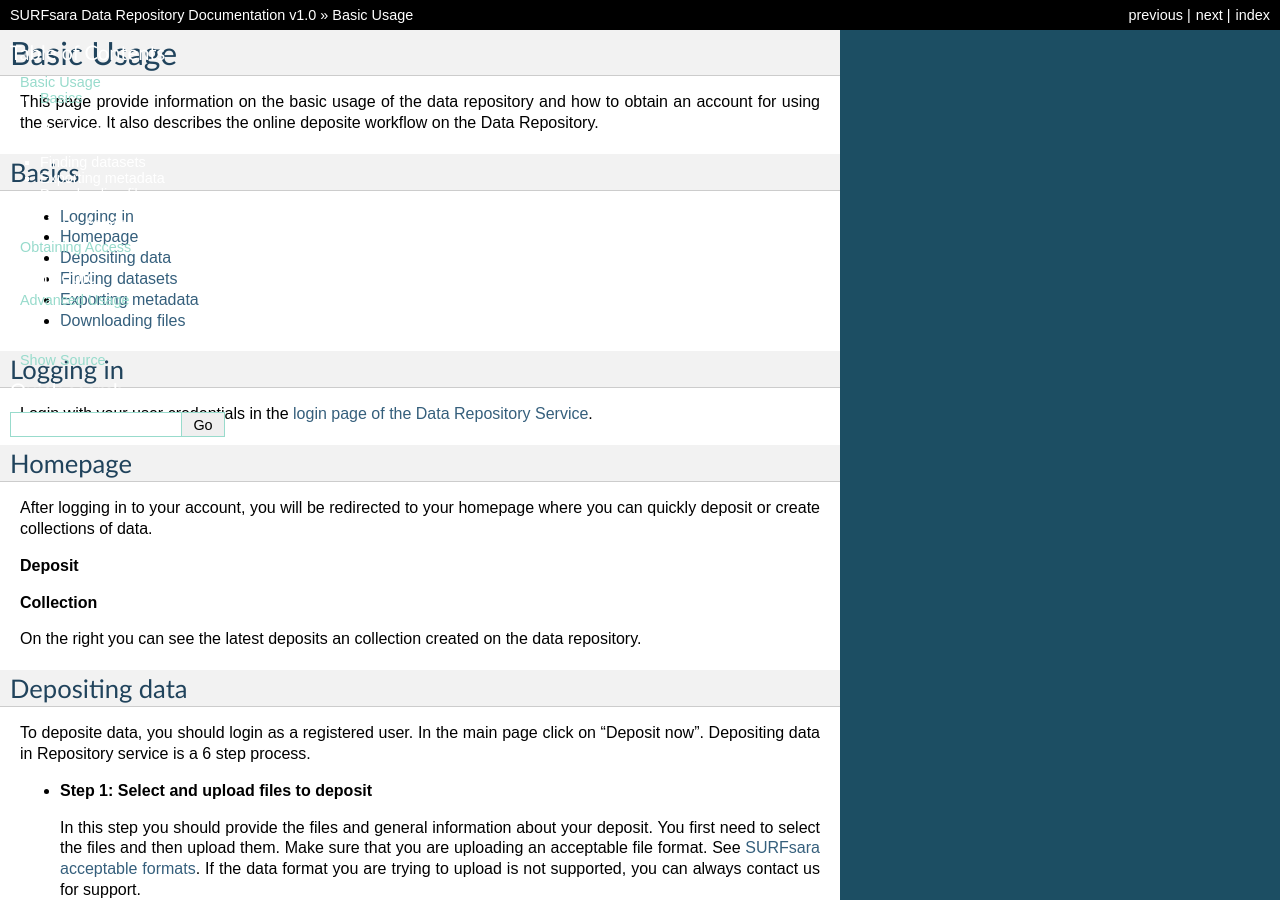
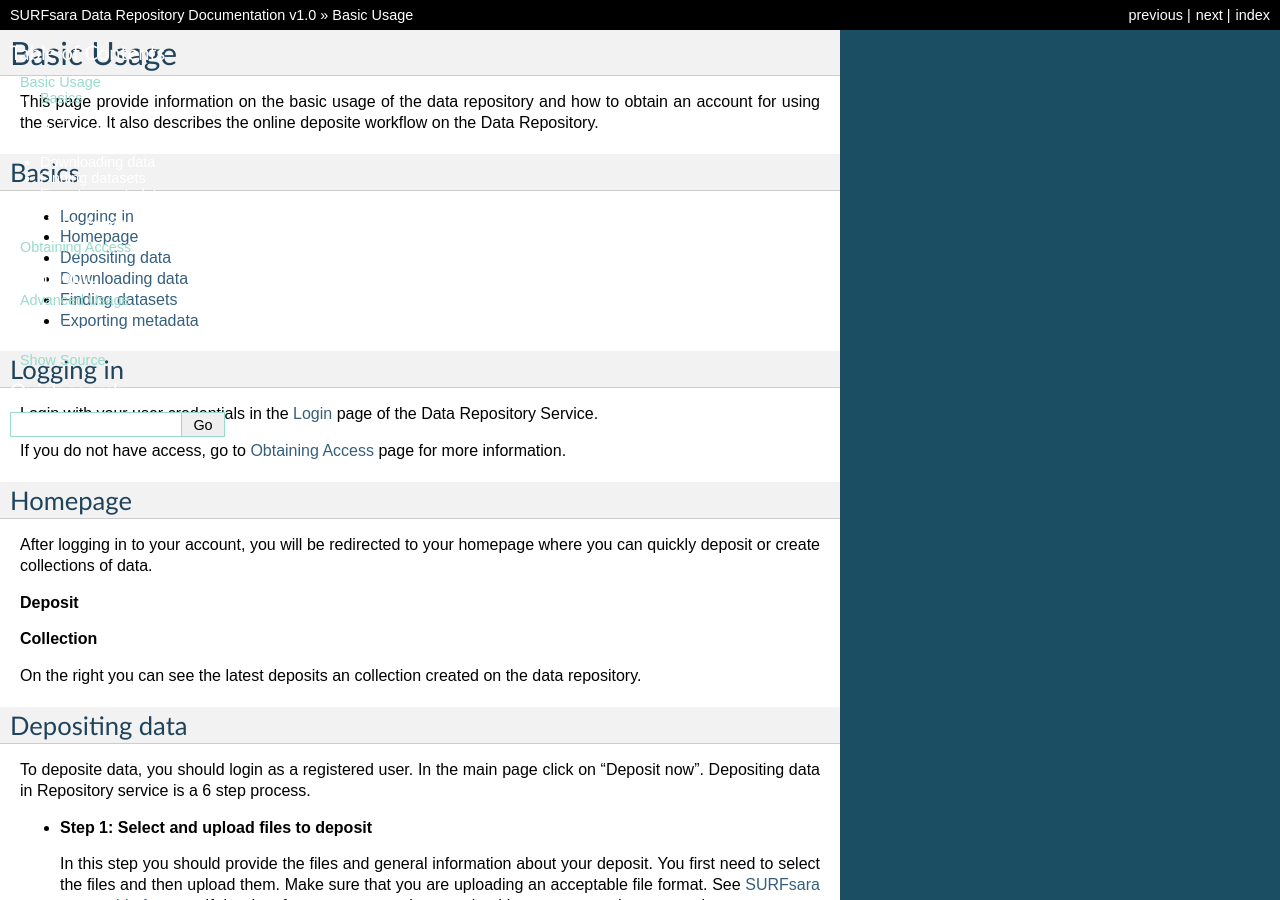
Before and after one commit to sara-nl/sdrdocs, a Sphinx documentation site: the page built from source/Pages/basic-usage.md, in a window 1280 px wide and 900 px high. Built offline with Sphinx 7.4.7, drawn with Linux system fonts in a browser that asks for light colours; some of the changed text lies outside the part shown.

```diff
--- a/source/Pages/basic-usage.md
+++ b/source/Pages/basic-usage.md
@@ -8,9 +8,10 @@
 - [Logging in](#logging-in)
 - [Homepage](#homepage)
 - [Depositing data](#depositing-data)
+- [Downloading data](#downloading-data)
 - [Finding datasets](#finding-data)
 - [Exporting metadata](#exporting-metadata)
-- [Downloading files](#downloading-files)
+
 
 <!--
 ## <a name="obtaining-access"></a> Obtaining Access
@@ -30,7 +31,9 @@
 
 
 ## <a name="logging-in"></a> Logging in
-Login with your user credentials in the [login page of the Data Repository Service](https://tdr-test.surfsara.nl/user/login).
+Login with your user credentials in the [Login](https://tdr-test.surfsara.nl/user/login) page of the Data Repository Service.
+
+If you do not have access, go to [Obtaining Access](obtain-access.md) page for more information.
 
 
 ## <a name="homepage"></a> Homepage
@@ -127,6 +130,12 @@
 
 	 ![Alt Image Text](Screenshots/deposit_step6.png)
 
+## <a name="downloading-data"></a> Downloading data
+You can download single files by going to the data page, selecting the file and click on download. Or you can add more than one files to your basket and then download them at the same time.
+
+
+![Alt Image Text](Screenshots/download_single.png)
+
 ## <a name="finding-data"></a> Finding datasets
 To find a data or metadata, use the search functionality on the home page. You can also see the latest deposits on the the top-right pannel in your homepage.
 
@@ -138,9 +147,3 @@
 To export metadata you should first find the data and then click on the export link on the top-right corner of the metadata pannel.
 
 ![Alt Image Text](Screenshots/export_metadata.png)
-
-## <a name="downloading-files"></a> Downloading files
-You can download single files by going to the data page, selecting the file and click on download. Or you can add more than one files to your basket and then download them at the same time.
-
-
-![Alt Image Text](Screenshots/download_single.png)
```
